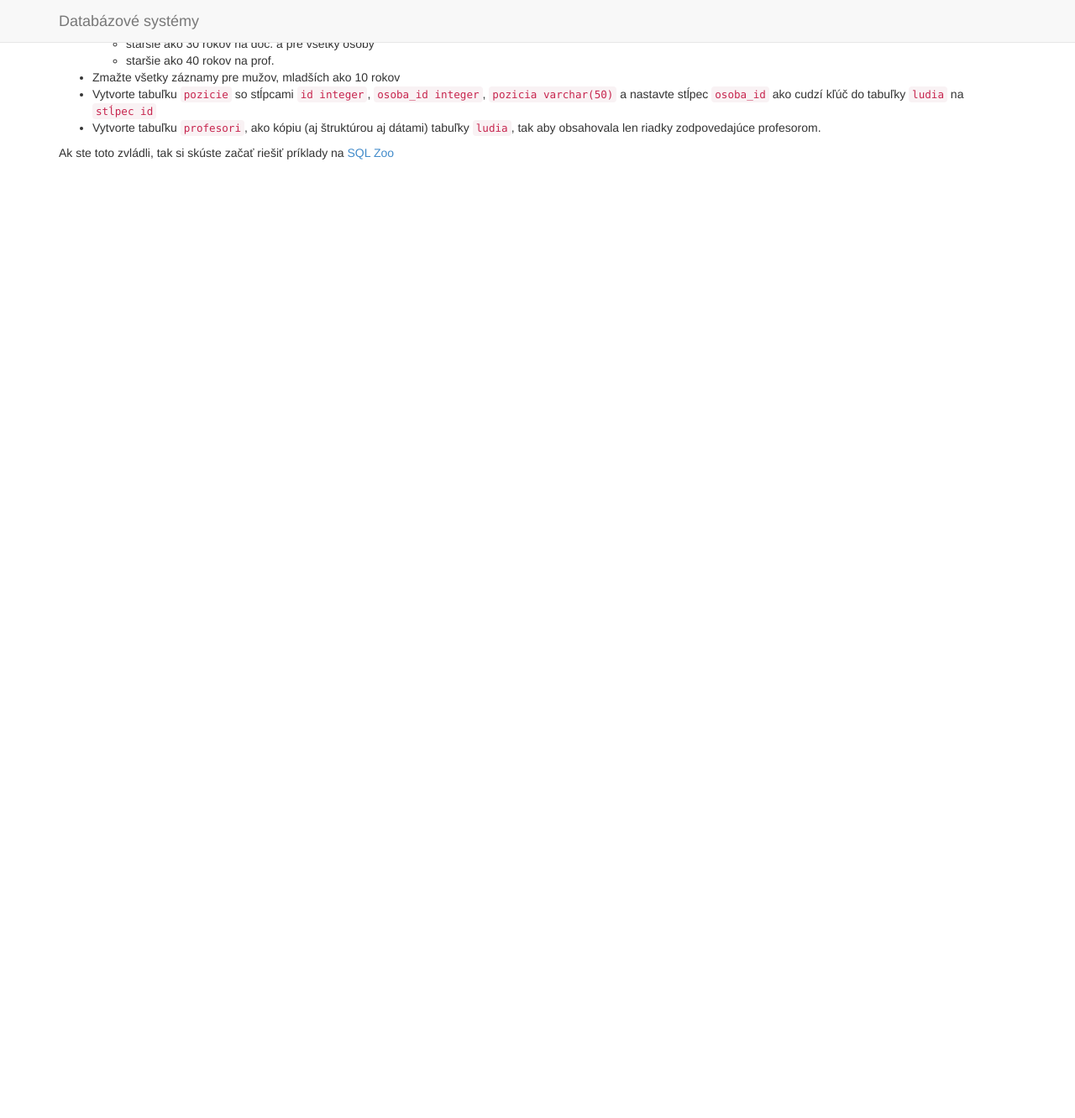
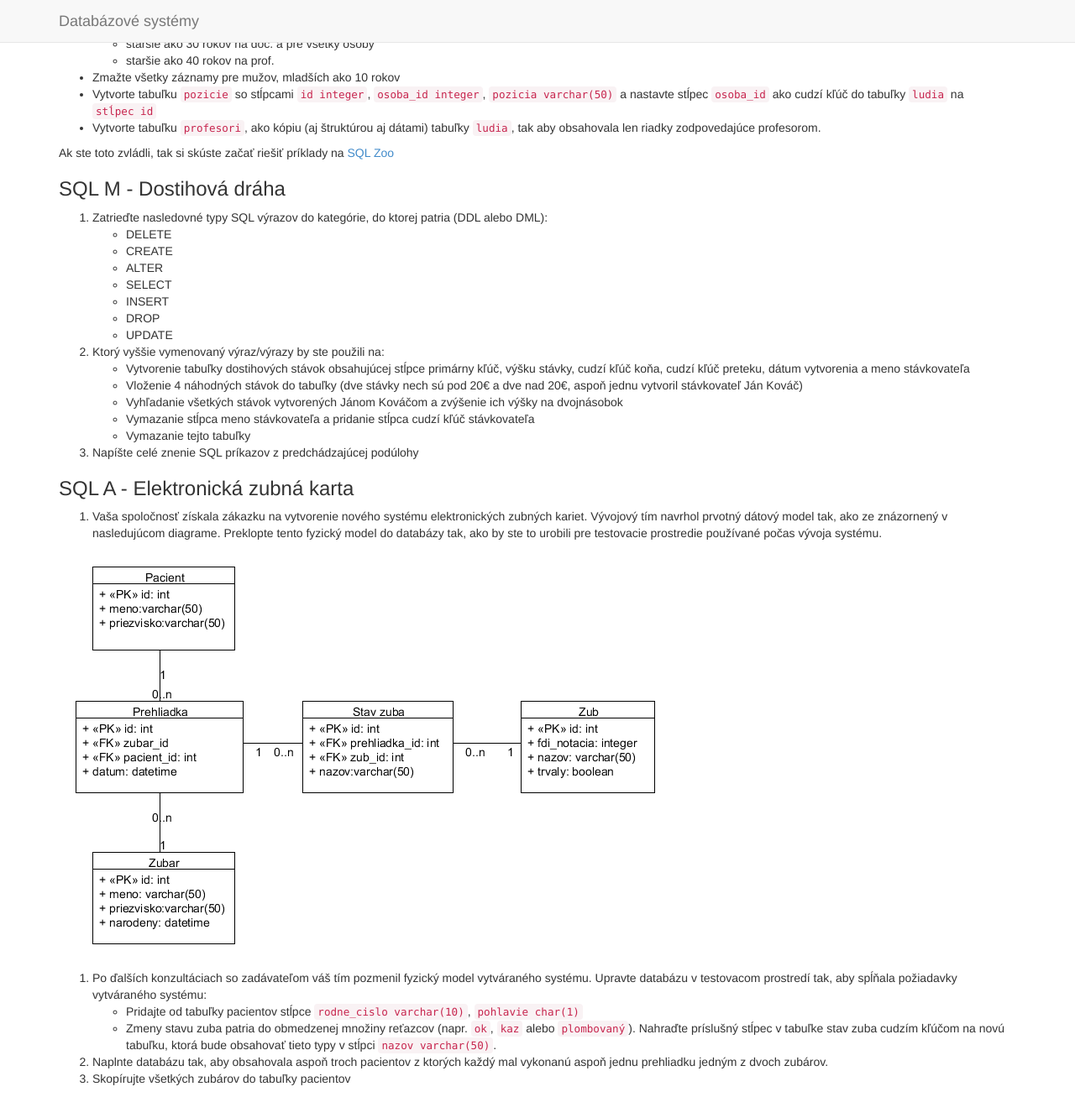
Before and after one commit to masusk/dbs-fiit.github.io, a Jekyll site: the page built from labs/_posts/2014-03-10-4-tyzden.md, in a window 1280 px wide and 1400 px high, scrolled down 600 px. Shown: the top 1332 px of the window at 84% size. Built offline with Jekyll 4.4.1, drawn with Linux system fonts in a browser that asks for light colours; nearby versions of some CDN libraries; Markdown is read by kramdown in place of the engine named in the settings.

Commit message:
Add two new tasks to lab4

```diff
--- a/labs/_posts/2014-03-10-4-tyzden.md
+++ b/labs/_posts/2014-03-10-4-tyzden.md
@@ -43,3 +43,34 @@ Tabuľku naplňte 10 riadkami dát (dáta si vymyslite), tak aby sa vo vzorke na
 - Vytvorte tabuľku `profesori`, ako kópiu (aj štruktúrou aj dátami) tabuľky `ludia`, tak aby obsahovala len riadky zodpovedajúce profesorom.
 
 Ak ste toto zvládli, tak si skúste začať riešiť príklady na [SQL Zoo](http://sqlzoo.net/wiki/SELECT_from_WORLD_Tutorial)
+
+### SQL M - Dostihová dráha
+
+1. Zatrieďte nasledovné typy SQL výrazov do kategórie, do ktorej patria (DDL alebo DML):
+    * DELETE
+	* CREATE
+	* ALTER
+	* SELECT
+	* INSERT
+	* DROP
+	* UPDATE
+2. Ktorý vyššie vymenovaný výraz/výrazy by ste použili na:
+    * Vytvorenie tabuľky dostihových stávok obsahujúcej stĺpce primárny kľúč, výšku stávky, cudzí kľúč koňa, cudzí kľúč preteku, dátum vytvorenia a meno stávkovateľa
+	* Vloženie 4 náhodných stávok do tabuľky (dve stávky nech sú pod 20€ a dve nad 20€, aspoň jednu vytvoril stávkovateľ Ján Kováč)
+	* Vyhľadanie všetkých stávok vytvorených Jánom Kováčom a zvýšenie ich výšky na dvojnásobok
+	* Vymazanie stĺpca meno stávkovateľa a pridanie stĺpca cudzí kľúč stávkovateľa
+	* Vymazanie tejto tabuľky
+3. Napíšte celé znenie SQL príkazov z predchádzajúcej podúlohy
+
+### SQL A - Elektronická zubná karta
+
+1. Vaša spoločnosť získala zákazku na vytvorenie nového systému elektronických zubných kariet. Vývojový tím navrhol prvotný dátový model tak, ako ze znázornený
+v nasledujúcom diagrame. Preklopte tento fyzický model do databázy tak, ako by ste to urobili pre testovacie prostredie používané počas vývoja systému.
+
+![Fyzický model zubna karta](/labs/files/lab04/zubna_karta_zadanie.png "Fyzický model zubná karta")
+
+2. Po ďalších konzultáciach so zadávateľom váš tím pozmenil fyzický model vytváraného systému. Upravte databázu v testovacom prostredí tak, aby spĺňala požiadavky vytváraného systému:
+	* Pridajte od tabuľky pacientov stĺpce `rodne_cislo varchar(10)`, `pohlavie	char(1)`
+	* Zmeny stavu zuba patria do obmedzenej množiny reťazcov (napr. `ok`, `kaz` alebo `plombovaný`). Nahraďte príslušný stĺpec v tabuľke stav zuba cudzím kľúčom na novú tabuľku, ktorá bude obsahovať tieto typy v stĺpci `nazov varchar(50)`.
+3. Naplnte databázu tak, aby obsahovala aspoň troch pacientov z ktorých každý mal vykonanú aspoň jednu prehliadku jedným z dvoch zubárov.
+4. Skopírujte všetkých zubárov do tabuľky pacientov
```
Also changed, not shown: labs/files/lab04/zubna_karta_zadanie.png (added), 1 other file.
